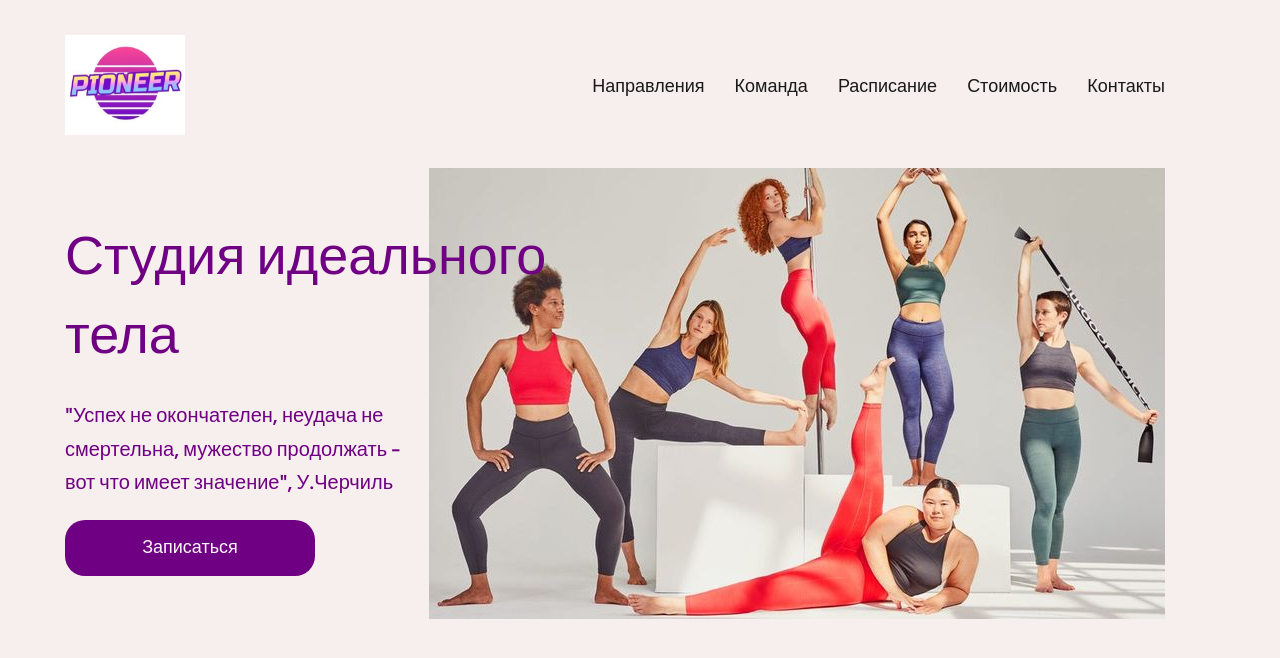
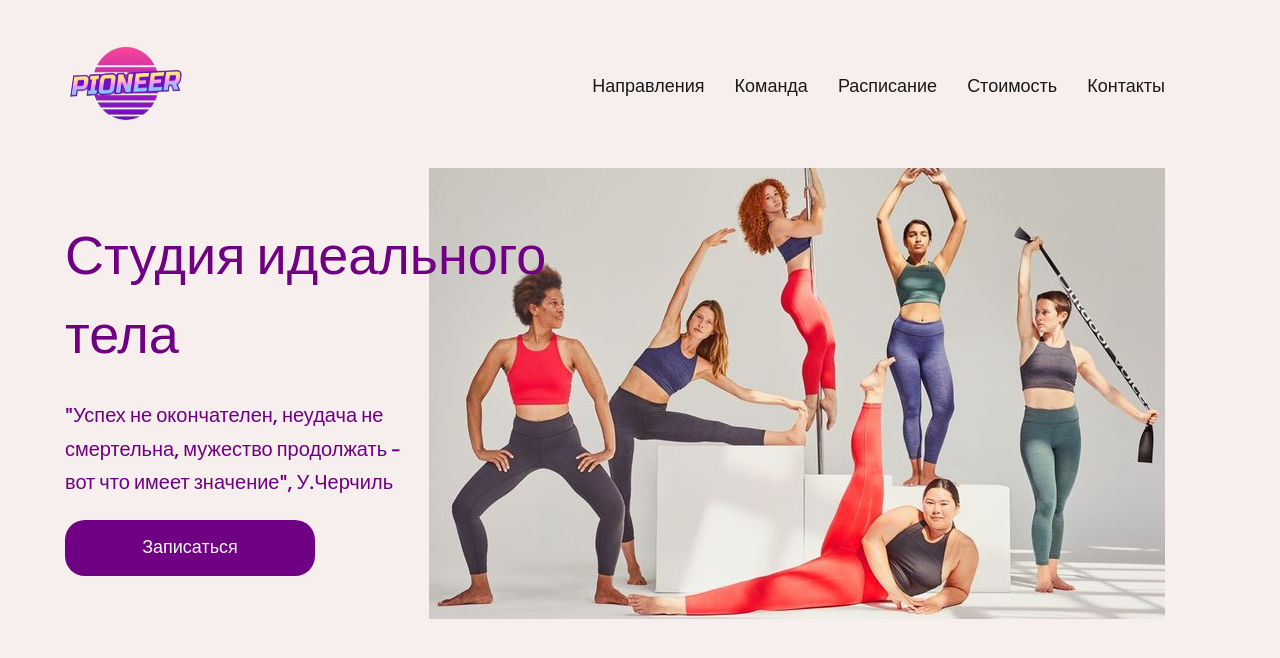
Before and after one commit to Dzeras/Pioneer, a plain HTML site: page index.html in a window 1280 px wide. Drawn offline with Linux system fonts and the light colour scheme.

Commit message:
change logo image

```diff
--- a/index.html
+++ b/index.html
@@ -14,7 +14,7 @@
         <div class="container">
             <div class="nav_row">
                 <div class="logo">
-                    <img src="image/IMG_0447.PNG">
+                    <img src="image/IMG_0447-fotor-bg-remover-2023100910588.png">
                 </div>
                 <div class="navigation-list">
                     <ul>
```
Also changed, not shown: image/IMG_0447-fotor-bg-remover-2023100910588.png (added).
